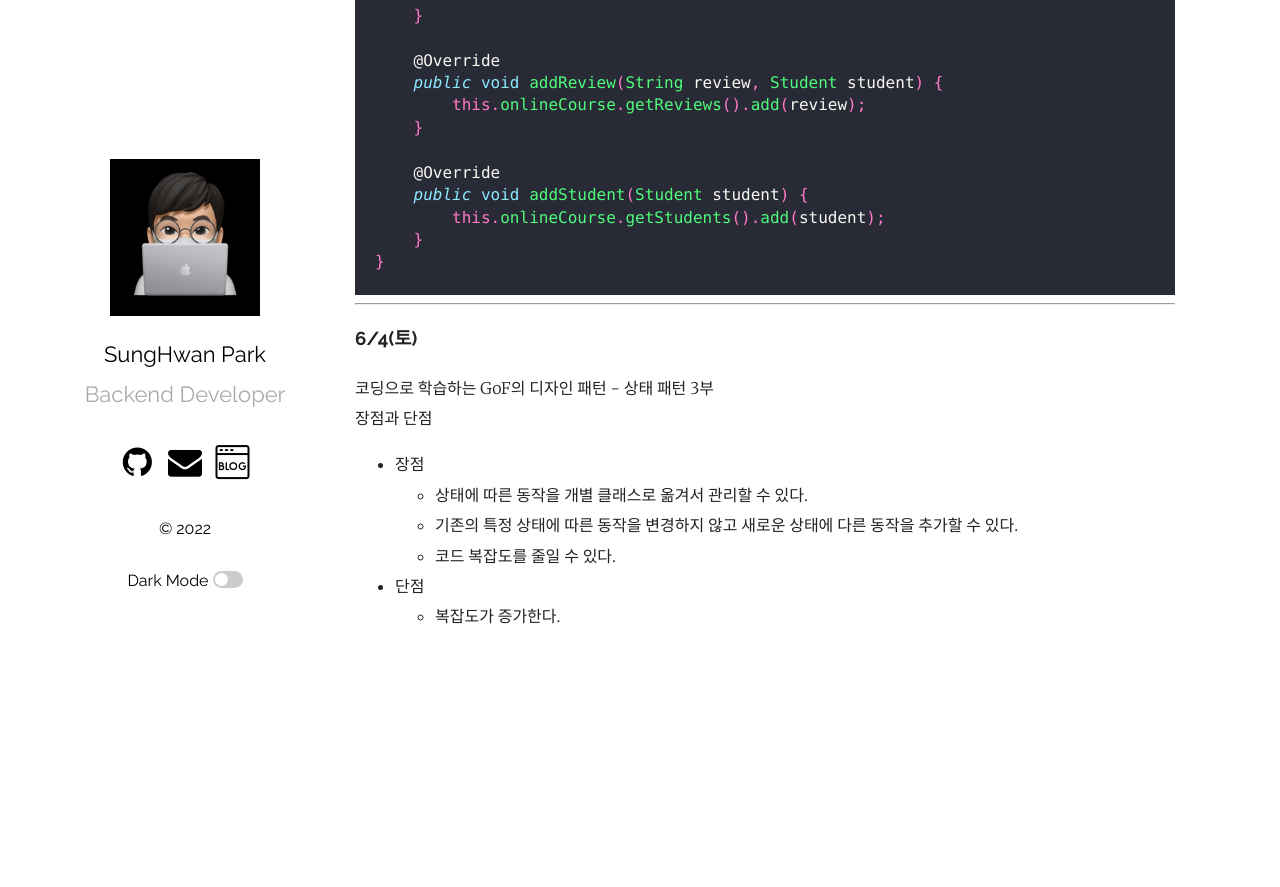
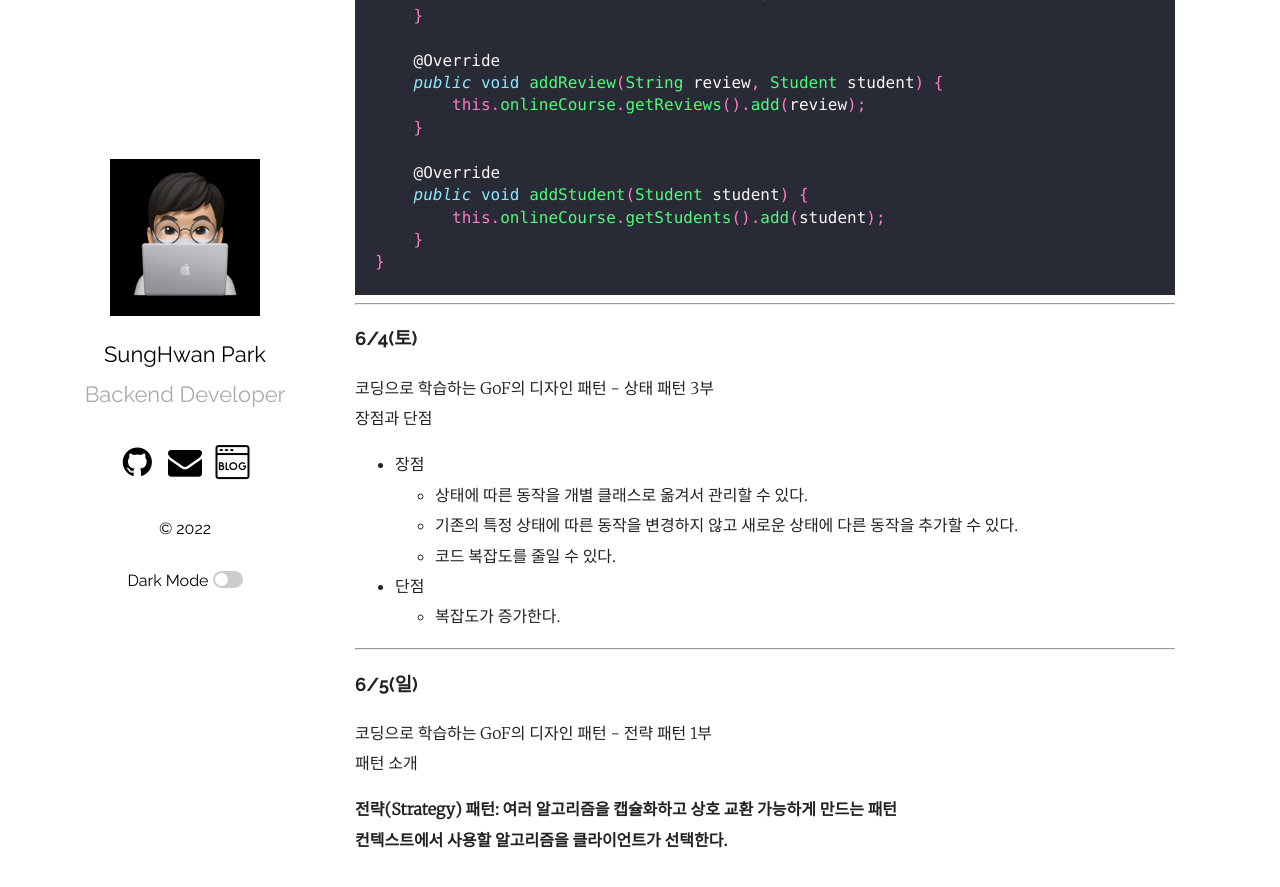
Before and after one commit to park0219/park0219.github.io, a Jekyll site: the page built from _posts/2022-06-01-6월TIL.markdown, in a window 1280 px wide and 900 px high, scrolled down 4048 px. Shown: the top 887 px of the window. Built offline with Jekyll 4.4.1, drawn with Linux system fonts in a browser that asks for light colours; comment, search, counter and statistics services are not loaded; before the commit the page ends 4725 px from its top, so only the background shows below that.

Commit message:
feat: 2022-06-05 TIL 추가

```diff
--- a/_posts/2022-06-01-6월TIL.markdown
+++ b/_posts/2022-06-01-6월TIL.markdown
@@ -213,3 +213,13 @@ public class Published implements State {
     -   코드 복잡도를 줄일 수 있다.
 -   단점
     -   복잡도가 증가한다.
+
+---
+
+### 6/5(일)
+
+코딩으로 학습하는 GoF의 디자인 패턴 - 전략 패턴 1부<br/>
+패턴 소개
+
+**전략(Strategy) 패턴: 여러 알고리즘을 캡슐화하고 상호 교환 가능하게 만드는 패턴<br/>
+컨텍스트에서 사용할 알고리즘을 클라이언트가 선택한다.**
```
